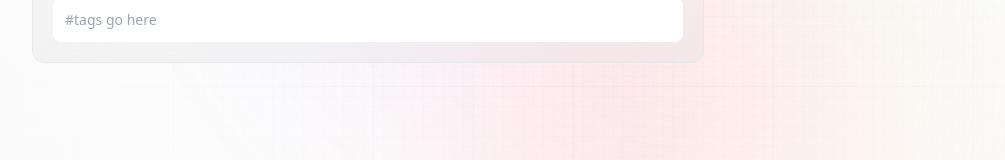
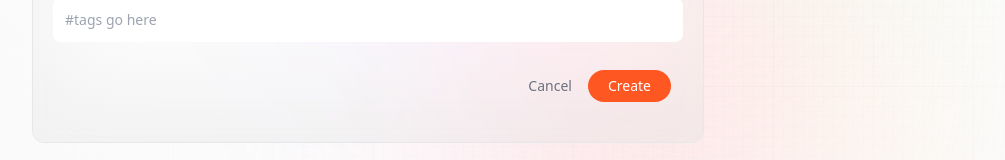
Before and after one commit to Zarivate/Nextjs_practice, a Next.js app: page /create-post in a window 1280 px wide. Shown: the part 619-779 px from the top of the page, without its empty margins (32-1037 px from the left). Built offline with nearby package versions, Linux system fonts and the light colour scheme; no server answers.

Commit message:
finished form design and layout now working on api route

```diff
--- a/app/create-post/page.jsx
+++ b/app/create-post/page.jsx
@@ -14,7 +14,33 @@ const CreatePrompt = () => {
   });
 
   // Function to handle creation of actual prompt
-  const createPrompt = async (e) => {};
+  const createPrompt = async (e) => {
+    e.preventDefault();
+    // Set state to true to be used as a loader later
+    setSubmitting(true);
+
+    // Attempt to make a post
+    try {
+      const response = await fetch("/api/prompt/new", {
+        method: "POST",
+        body: JSON.stringify({
+          prompt: post.prompt,
+          userId: session?.user.id,
+          tag: post.tag,
+        }),
+      });
+
+      // If the response comes through fine, push it to the homepage
+      if (response.ok) {
+        Router.push("/");
+      }
+    } catch (error) {
+      console.log(error);
+    } finally {
+      // Either way if the post is successful or not, will want to set the submit state to false
+      setSubmitting(false);
+    }
+  };
 
   return (
     <Form
--- a/components/Form.jsx
+++ b/components/Form.jsx
@@ -54,6 +54,21 @@ const Form = ({ type, post, setPost, submitting, handleSubmit }) => {
             className="form_input"
           />
         </label>
+        <div className="flex-end mx-3 mb-5 gap-4">
+          <Link href="/" className="text-gray-500 text-sm">
+            Cancel
+          </Link>
+          <button
+            type="submit"
+            // If user is in the process of submitting something, the button is disabled
+            disabled={submitting}
+            className="px-5 py-1.5 text-sm bg-primary-orange rounded-full text-white"
+          >
+            {/* Check to see if currentling submitting or not, if so then display the type of
+            post being made, otherwise just show the type */}
+            {submitting ? `${type}...` : type}
+          </button>
+        </div>
       </form>
     </section>
   );
```
Also changed, not shown: app/api/prompt/new/route.js (added).
